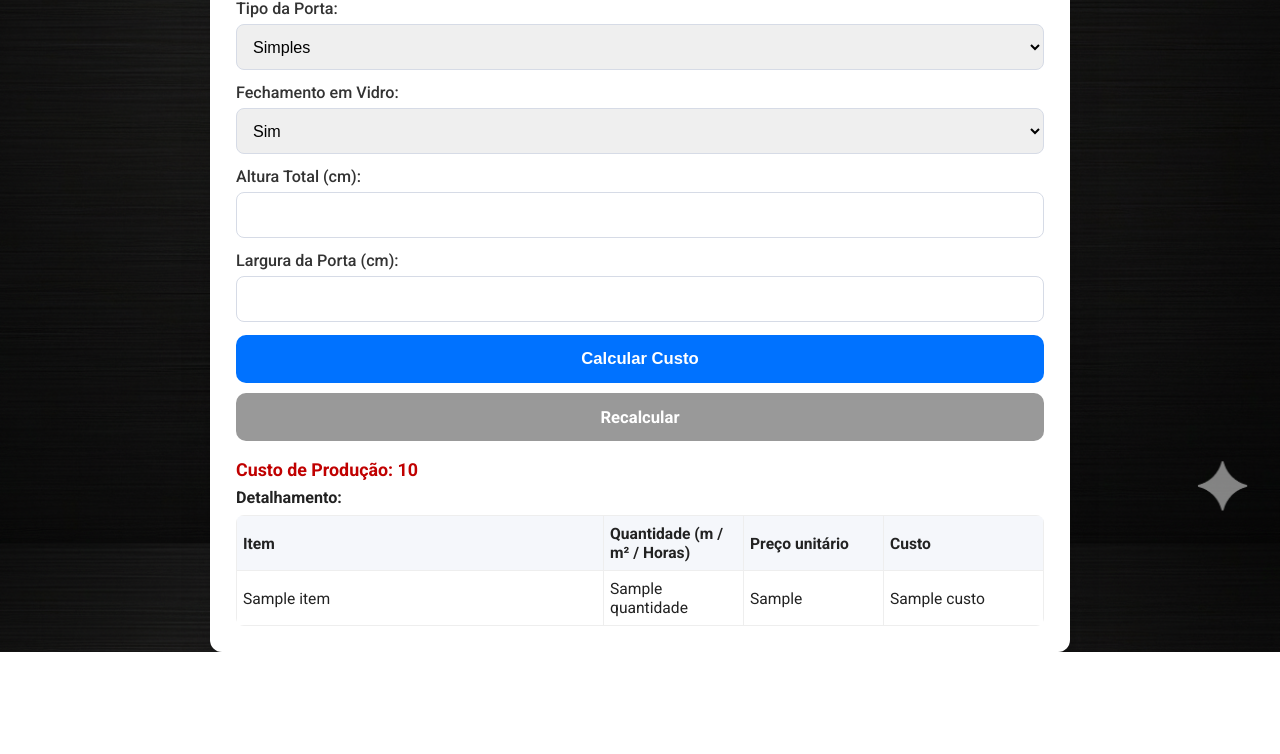
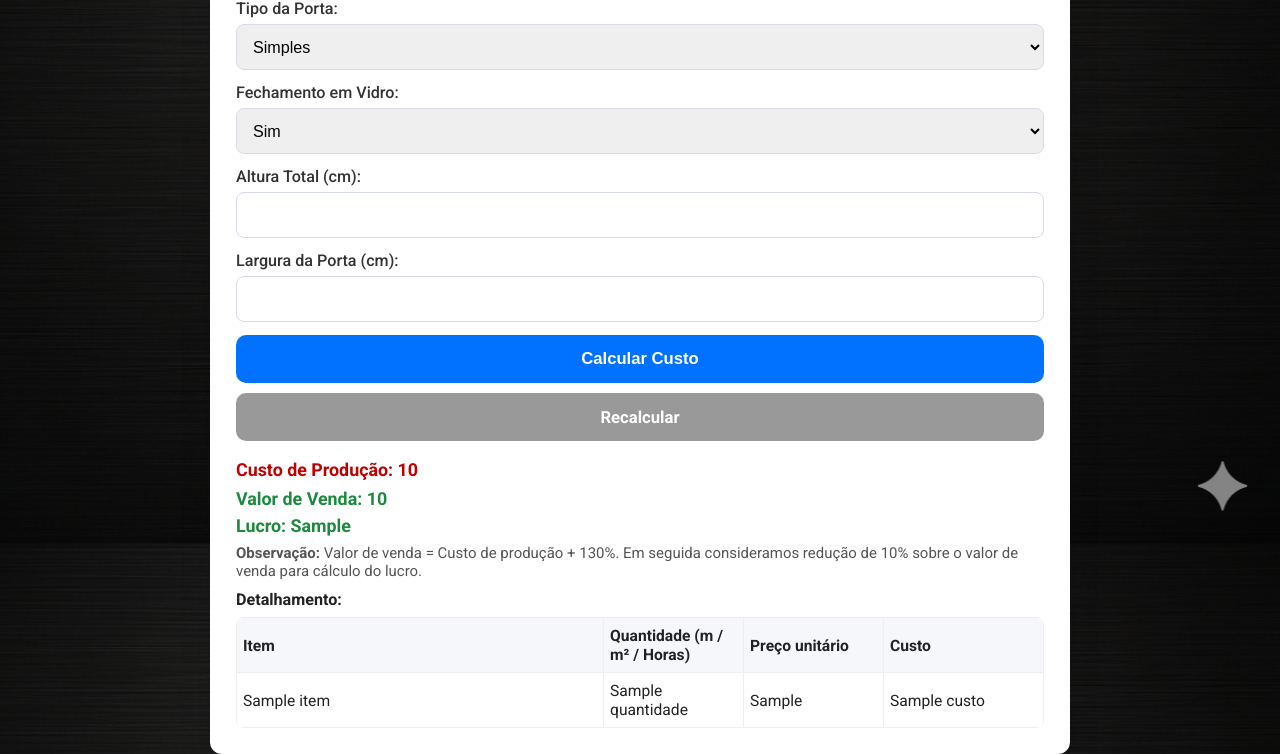
Before and after one commit to Salrefinado/Or-amento-Porta-de-Guilhotina-Bunese, a Flask app: template templates/index.html in a window 1280 px wide. Shown: the part 310-1064 px from the top of the page. Before the commit the page ends 962 px from the top, so only its background shows below. Run offline with Flask 3, Linux system fonts and the light colour scheme; the template is opened without the code that fills it: most values are stand-ins (such as "Sample title", 1, 10 or a date in 2020).

Commit message:
Lucro index.html

```diff
--- a/templates/index.html
+++ b/templates/index.html
@@ -100,7 +100,10 @@
 
     /* Resultado */
     .resultado { margin-top:18px; font-size:0.95rem; color:#222; }
-    .total { font-size:1.05rem; color:#c00000; font-weight:800; margin-bottom:8px; }
+    .total { font-size:1.05rem; color:#c00000; font-weight:800; margin-bottom:8px; } /* vermelho */
+    .valor-venda { font-size:1.05rem; color:#1b8a3e; font-weight:800; margin-bottom:6px; } /* verde */
+    .lucro { font-size:1.05rem; color:#1b8a3e; font-weight:800; margin-bottom:8px; } /* verde */
+
     .table-wrap { width:100%; overflow:auto; margin-top:8px; border-radius:8px; }
     table { width:100%; border-collapse:collapse; min-width:600px; }
     table th, table td { border:1px solid #eee; padding:8px 6px; text-align:left; font-size:0.92rem; }
@@ -185,9 +188,17 @@
         <div class="erro" role="alert">{{ resultado.mensagem }}</div>
       {% else %}
         <div class="resultado" aria-live="polite">
-          <div class="total">Custo de Produção: {{ resultado.custo_total_fmt }}</div>
+          <div class="total" title="Custo de Produção (custo_total)">Custo de Produção: {{ resultado.custo_total_fmt }}</div>
 
-          <div><strong>Detalhamento:</strong></div>
+          <!-- NOVOS CAMPOS: Valor de venda e Lucro -->
+          <div class="valor-venda" title="Valor de venda (Custo + 130%)">Valor de Venda: {{ resultado.valor_venda_fmt }}</div>
+          <div class="lucro" title="Lucro (Valor de venda - 10% - Custo de produção)">Lucro: {{ resultado.lucro_fmt }}</div>
+
+          <div style="font-size:0.88rem; color:#555; margin-top:6px;">
+            <strong>Observação:</strong> Valor de venda = Custo de produção + 130%. Em seguida consideramos redução de 10% sobre o valor de venda para cálculo do lucro.
+          </div>
+
+          <div style="margin-top:10px"><strong>Detalhamento:</strong></div>
           <div class="table-wrap">
             <table>
               <thead>
```
